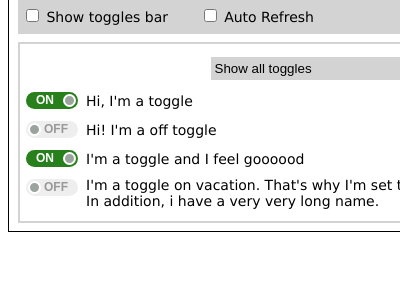
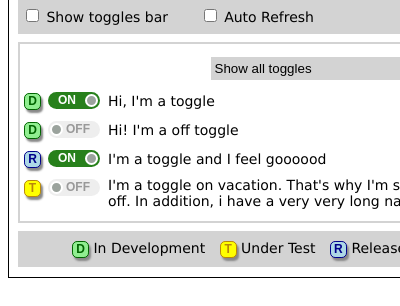
Before and after one commit to AutoScout24/FeatureBeeBrowserExtension, a browser extension: page Chrome/popup.html in a window 400 px wide. Shown: the part 82-388 px from the top of the page. Drawn offline with Linux system fonts and the light colour scheme.

Commit message:
Show toggle status

```diff
--- a/Chrome/FeatureBeeToggleExtensionController.js
+++ b/Chrome/FeatureBeeToggleExtensionController.js
@@ -47,7 +47,9 @@ function FeatureBeeToggleExtensionController(){
         var toggleDiv = createDiv("toggle");
         var switchDiv = createSwitchDiv(toggle);
         var toggleNameDiv = createToggleNameDiv(toggle.name);
+        var toggleStatus = createToggleStatusDiv(toggle.status);
 
+        toggleDiv.appendChild(toggleStatus);
         toggleDiv.appendChild(switchDiv);
         toggleDiv.appendChild(toggleNameDiv);
 
@@ -97,6 +99,30 @@ function FeatureBeeToggleExtensionController(){
         return div;
     }
 
+    function createToggleStatusDiv(status) {
+        var className;
+
+        switch (status) {
+            case "In Development":
+                className = "toggle_status_development";
+                break;
+            case "Under Test":
+                className = "toggle_status_under_test";
+                break;
+            case "Released":
+                className = "toggle_status_released";
+                break;
+            default:
+                className = "";
+        }
+
+        var statusContainer = createDiv("container_cell toggle_status_container");
+        var statusDiv = createDiv("toggle_status_item " + className);
+        statusContainer.appendChild(statusDiv);
+
+        return statusContainer;
+    }
+
     function createSwitchDiv(toggle) {
         var div = createDiv("onoffswitch container_cell");
 
@@ -107,6 +133,7 @@ function FeatureBeeToggleExtensionController(){
         checkbox.checked = toggle.isActive;
         checkbox.className = "onoffswitch-checkbox";
         checkbox.myToggle = toggle;
+        div.style.marginLeft = "4px";
 
         checkbox.addEventListener('change', function () {
             toggleController.updateToggleStatus(toggle, checkbox.checked);
--- a/Chrome/FeatureBeeToggleRepository.js
+++ b/Chrome/FeatureBeeToggleRepository.js
@@ -25,14 +25,14 @@ FeatureBeeToggleRepository = new function () {
                 id: 3,
                 name: "I'm a toggle and I feel goooood",
                 isActive: true,
-                status: "In Development",
+                status: "Released",
                 team: "ASM Endkunde"
             },
             {
                 id: 4,
                 name: "I'm a toggle on vacation. That's why I'm set to off. In addition, i have a very very long name.",
                 isActive: false,
-                status: "Under test",
+                status: "Under Test",
                 team: "ASM Endkunde"
             }
             ];
@@ -43,8 +43,13 @@ FeatureBeeToggleRepository = new function () {
             for (var i in overwrittenToggles) {
                 var toggle = overwrittenToggles[i];
                 for (var t in currentToggles) {
-                    if (currentToggles[t].id == toggle.id) {
-                        currentToggles[t] = toggle;
+                    var currentToggle = currentToggles[t];
+                    if (currentToggle.id == toggle.id) {
+                        if (currentToggle.status != toggle.status) {
+                            FeatureBeeTogglesExtensionStorage.persistTogglePersonalConfig(toggle);
+                        } else {
+                            currentToggles[t] = toggle;
+                        }
                     }
                 }
             }
--- a/Chrome/featurebee_extension.css
+++ b/Chrome/featurebee_extension.css
@@ -73,3 +73,64 @@ body {
    border: 1px solid #fff;
     float: right;
 }
+
+.toggle_status_container {
+    vertical-align: top;
+    padding-top: 3px;
+    width: 22px;
+}
+
+.toggle_status_item {
+    width: 15px;
+    height: 15px;
+    border-radius: 30%;
+    color: white;
+    font-family: Arial;
+    font-size: 12px;
+    font-weight: bold;
+    text-align: center;
+    box-shadow: 2px 3px 2px #888888;
+}
+
+.toggle_status_development {
+    background-color: lightgreen;
+    border: darkgreen 1px solid;
+    color: darkgreen;
+}
+.toggle_status_development:after{
+    content: "D";
+}
+
+.toggle_status_under_test {
+    background-color: yellow;
+    border: darkgoldenrod 1px solid;
+    color: darkgoldenrod;
+}
+
+.toggle_status_under_test:after{
+    content: "T";
+}
+
+.toggle_status_released {
+    background-color: lightblue;
+    border: darkblue 1px solid;
+    color: darkblue;
+}
+
+.toggle_status_released:after{
+    content: "R";
+}
+
+.toggle_status_subtitles {
+    list-style: none;
+    display: inline;
+    padding-left: 10px;
+    vertical-align: middle;
+}
+.toggle_status_subtitles div, .toggle_status_subtitles label{
+    display: inline-block;
+}
+
+.toggle_status_subtitles label {
+    font-size: 14px;
+}
--- a/Chrome/popup.html
+++ b/Chrome/popup.html
@@ -40,6 +40,22 @@
                     </div>
                 </div>
             </div>
+            <div class="options_bar" style="margin-bottom: 10px">
+                <ul style="margin: 0">
+                    <li class="toggle_status_subtitles">
+                        <div class="toggle_status_item toggle_status_development"></div>
+                        <label>In Development</label>
+                    </li>
+                    <li class="toggle_status_subtitles">
+                        <div class="toggle_status_item toggle_status_under_test"></div>
+                        <label>Under Test</label>
+                    </li>
+                    <li class="toggle_status_subtitles">
+                        <div class="toggle_status_item toggle_status_released"></div>
+                        <label>Released</label>
+                    </li>
+                </ul>
+            </div>
         </div>
     </body>
 </html>
```
